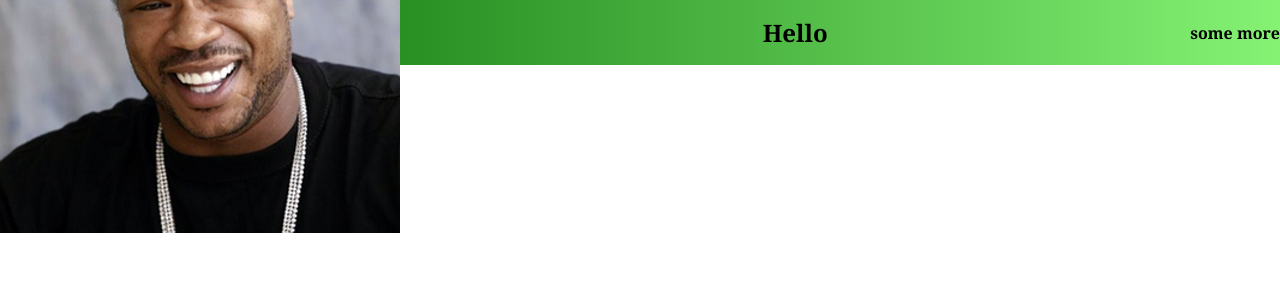
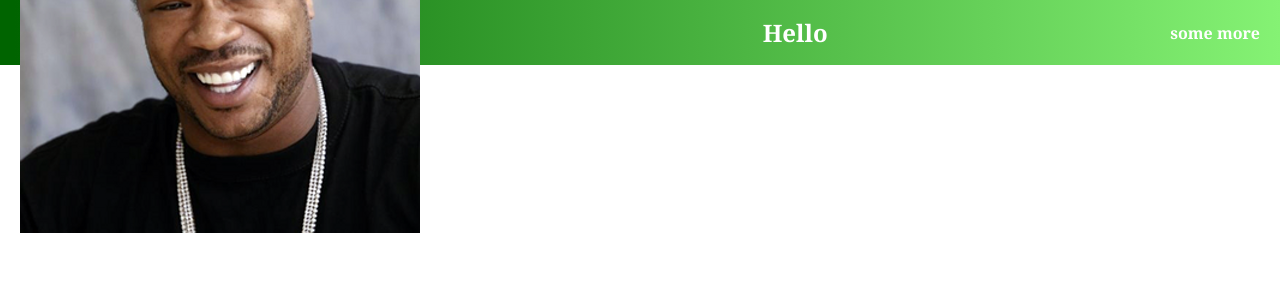
Before and after one commit to abnercabrera28/Meme-Generator, a React (Create React App) app: page / in a window 1280 px wide. Shown: the top 300 px of the page. Built offline with nearby package versions, Linux system fonts and the light colour scheme.

Commit message:
add color and padding

```diff
--- a/src/index.css
+++ b/src/index.css
@@ -13,4 +13,6 @@ body {
   justify-content: space-between;
   height: 65px;
   background: linear-gradient(90deg, darkgreen 1.18%, #85f274 100%);
+  color: white;
+  padding: 20px;
 }
```
